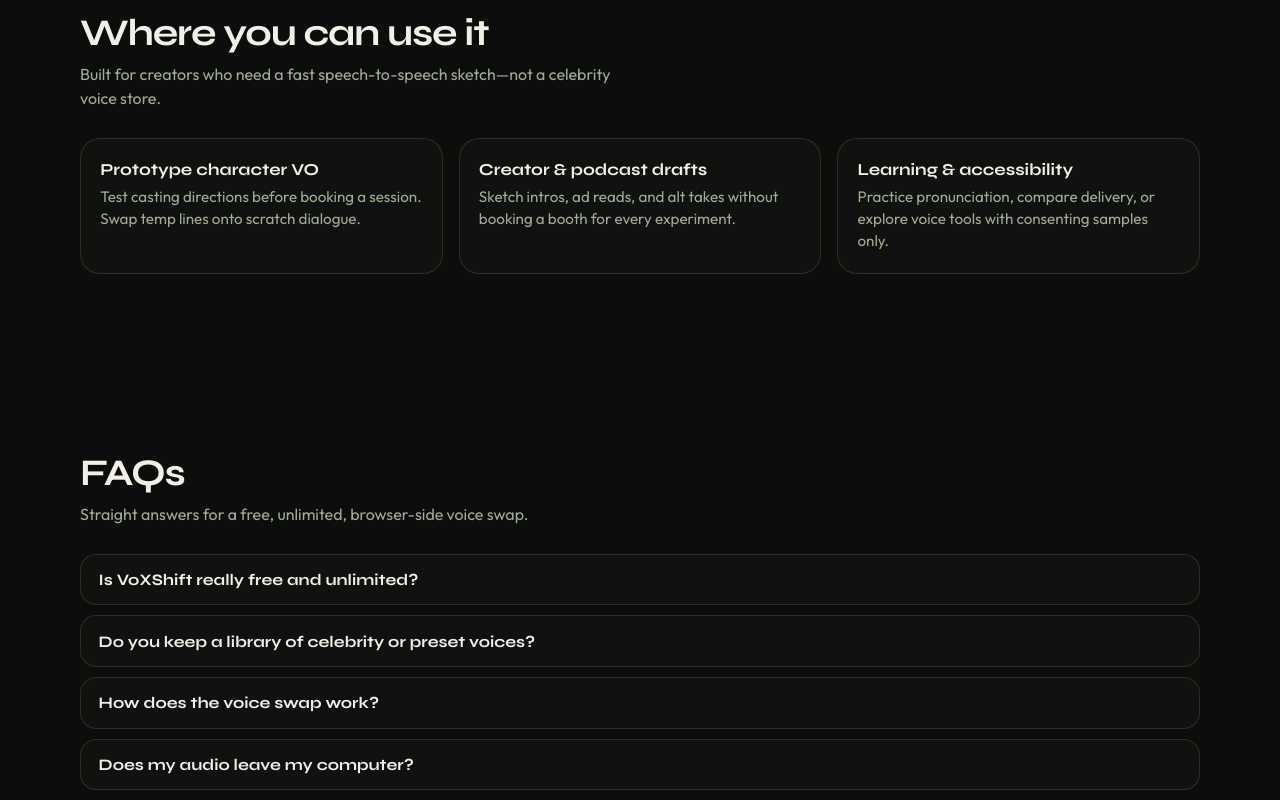
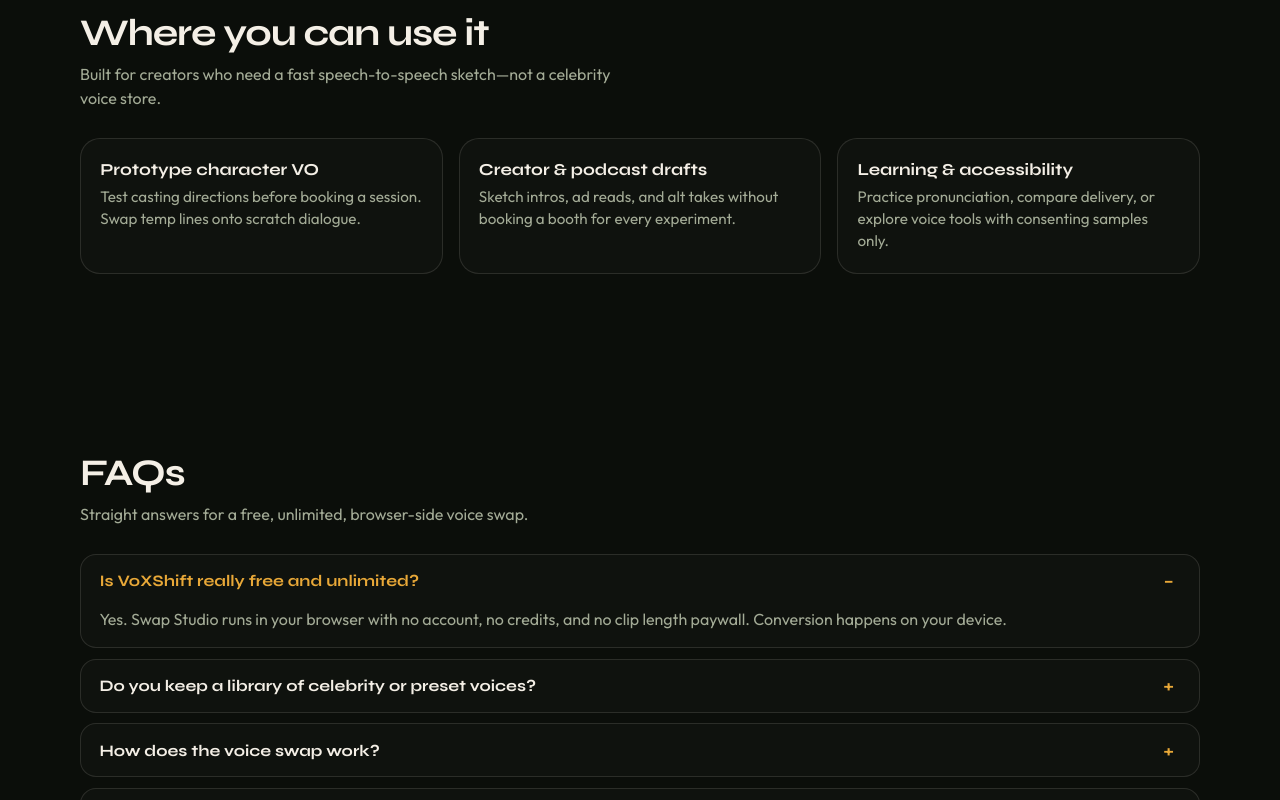
Before and after one commit to talhashah34/yardwise-tools, a React (Vite) app in the folder voxshift-web/: page / in a window 1280 px wide. Shown: the part 2000-2800 px from the top of the page. Built offline with nearby package versions, Linux system fonts and the light colour scheme.

Commit message:
Fix VoXShift FAQ accordion with button controls

```diff
--- a/voxshift-web/src/App.tsx
+++ b/voxshift-web/src/App.tsx
@@ -46,6 +46,7 @@ export default function App() {
   const [progressLabel, setProgressLabel] = useState("");
   const [error, setError] = useState<string | null>(null);
   const [resultUrl, setResultUrl] = useState<string | null>(null);
+  const [openFaq, setOpenFaq] = useState<number | null>(0);
   const resultRef = useRef<string | null>(null);
 
   useEffect(() => {
@@ -57,7 +58,8 @@ export default function App() {
   function assign(slot: Slot, file: File | null) {
     setError(null);
     if (file && !isMediaFile(file)) {
-      setError("Please upload an audio or video file (WAV, MP3, M4A, OGG, WebM…).");
+      setError("Please upload an audio or video file (WAV, MP3, M4A, OGG, WebM…)."
+);
       return;
     }
     if (slot === "target") setTarget(file);
@@ -326,12 +328,25 @@ export default function App() {
           <p>Straight answers for a free, unlimited, browser-side voice swap.</p>
         </div>
         <div className="faq">
-          {FAQS.map((item) => (
-            <details key={item.q}>
-              <summary>{item.q}</summary>
-              <p>{item.a}</p>
-            </details>
-          ))}
+          {FAQS.map((item, i) => {
+            const open = openFaq === i;
+            return (
+              <div key={item.q} className={`faq-item${open ? " open" : ""}`}>
+                <button
+                  type="button"
+                  className="faq-trigger"
+                  aria-expanded={open}
+                  onClick={() => setOpenFaq(open ? null : i)}
+                >
+                  <span>{item.q}</span>
+                  <span className="faq-chevron" aria-hidden="true">
+                    {open ? "−" : "+"}
+                  </span>
+                </button>
+                {open && <p className="faq-answer">{item.a}</p>}
+              </div>
+            );
+          })}
         </div>
       </section>
 
--- a/voxshift-web/src/index.css
+++ b/voxshift-web/src/index.css
@@ -49,7 +49,9 @@ a {
   display: flex;
   align-items: center;
   justify-content: space-between;
-  padding: 1rem clamp(1rem, 4vw, 2.5rem);
+  gap: 1rem;
+  padding: 1rem clamp(1.1rem, 4vw, 2.5rem);
+  padding-right: max(clamp(1.1rem, 4vw, 2.5rem), 1.25rem);
   backdrop-filter: blur(14px);
   background: linear-gradient(180deg, rgba(11, 14, 10, 0.88), rgba(11, 14, 10, 0.35));
   border-bottom: 1px solid transparent;
@@ -555,30 +557,48 @@ a {
   gap: 0.65rem;
 }
 
-.faq details {
+.faq-item {
   border: 1px solid var(--line);
   border-radius: 16px;
-  padding: 0.95rem 1.1rem;
   background: rgba(255, 255, 255, 0.02);
+  overflow: hidden;
 }
 
-.faq summary {
-  cursor: pointer;
+.faq-trigger {
+  width: 100%;
+  display: flex;
+  align-items: center;
+  justify-content: space-between;
+  gap: 1rem;
+  text-align: left;
+  appearance: none;
+  border: 0;
+  background: transparent;
+  color: inherit;
+  font: inherit;
   font-family: var(--display);
   font-weight: 700;
-  list-style: none;
+  cursor: pointer;
+  padding: 1rem 1.15rem;
+  min-height: 52px;
 }
 
-.faq summary::-webkit-details-marker {
-  display: none;
-}
-
-.faq details[open] summary {
+.faq-item.open .faq-trigger {
   color: var(--amber);
 }
 
-.faq details p {
-  margin: 0.7rem 0 0;
+.faq-chevron {
+  flex-shrink: 0;
+  width: 1.5rem;
+  text-align: center;
+  color: var(--amber);
+  font-size: 1.2rem;
+  line-height: 1;
+}
+
+.faq-answer {
+  margin: 0;
+  padding: 0 1.15rem 1.05rem;
   color: var(--muted);
   line-height: 1.5;
 }
```
